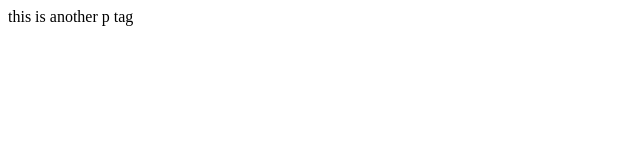
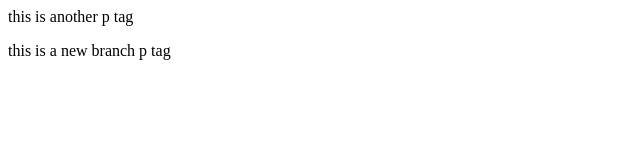
Before and after one commit to MominAnxs/localrepo, a plain HTML site: page index.html in a window 1280 px wide. Shown: the whole page, without its empty margins (0-640 px from the left). Drawn offline with Linux system fonts and the light colour scheme.

Commit message:
new feature added

```diff
--- a/index.html
+++ b/index.html
@@ -1 +1,2 @@
 <p>this is another p tag</p>
+<p>this is a new branch p tag</p>
```
